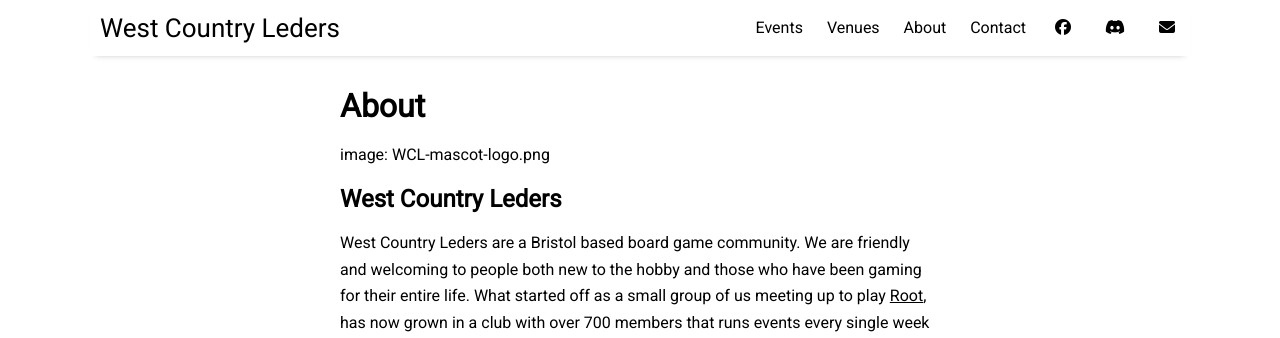
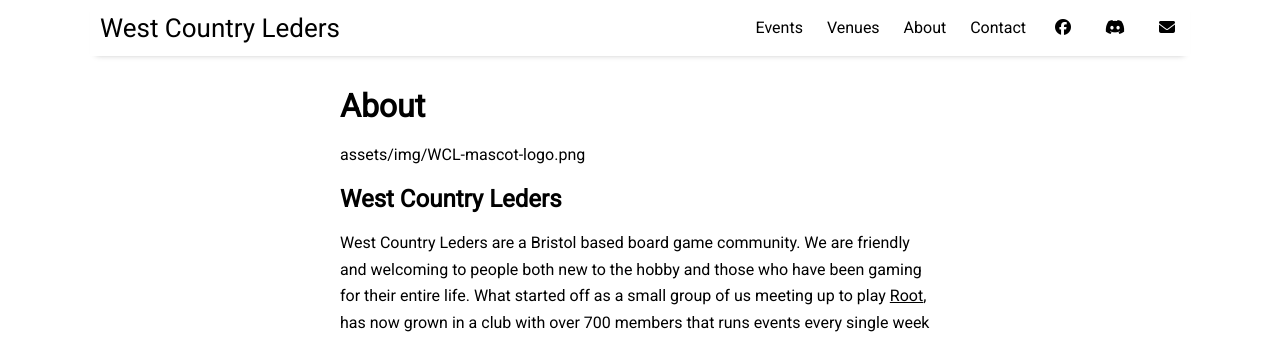
Before and after one commit to ChilledEther/west-country-leders-new, a Jekyll site: the page built from pages/about.md, in a window 1280 px wide and 1004 px high. Shown: the top 338 px of the window. Built offline with Jekyll 4.4.1, drawn with Linux system fonts in a browser that asks for light colours.

Commit message:
Update about.md

```diff
--- a/pages/about.md
+++ b/pages/about.md
@@ -4,7 +4,7 @@
 permalink: /about
 ---
 
-image: WCL-mascot-logo.png
+assets/img/WCL-mascot-logo.png
 
 ## __West Country Leders__
 West Country Leders are a Bristol based board game community. We are friendly and welcoming to people both new to the hobby and those who have been gaming for their entire life.
```
